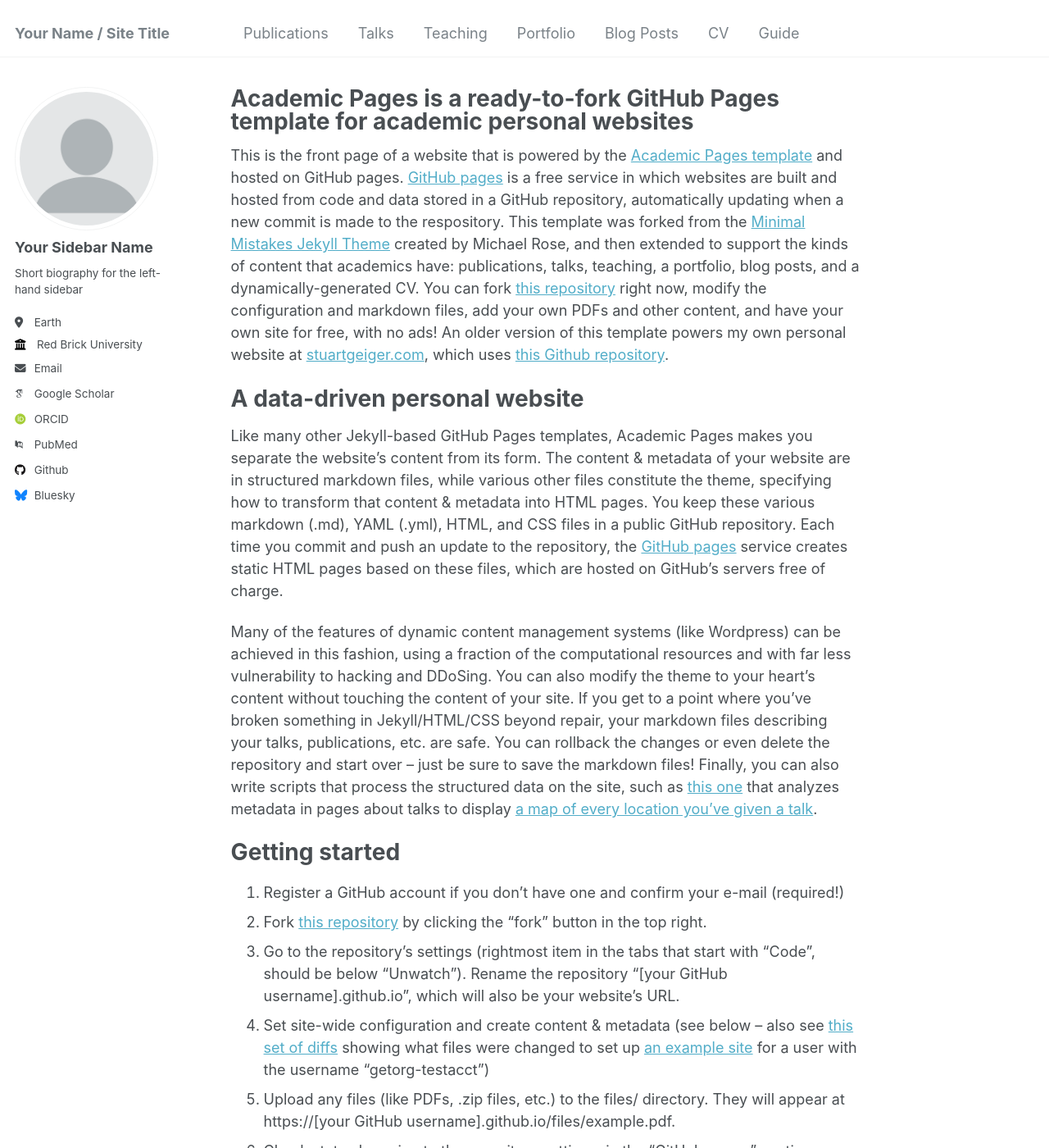
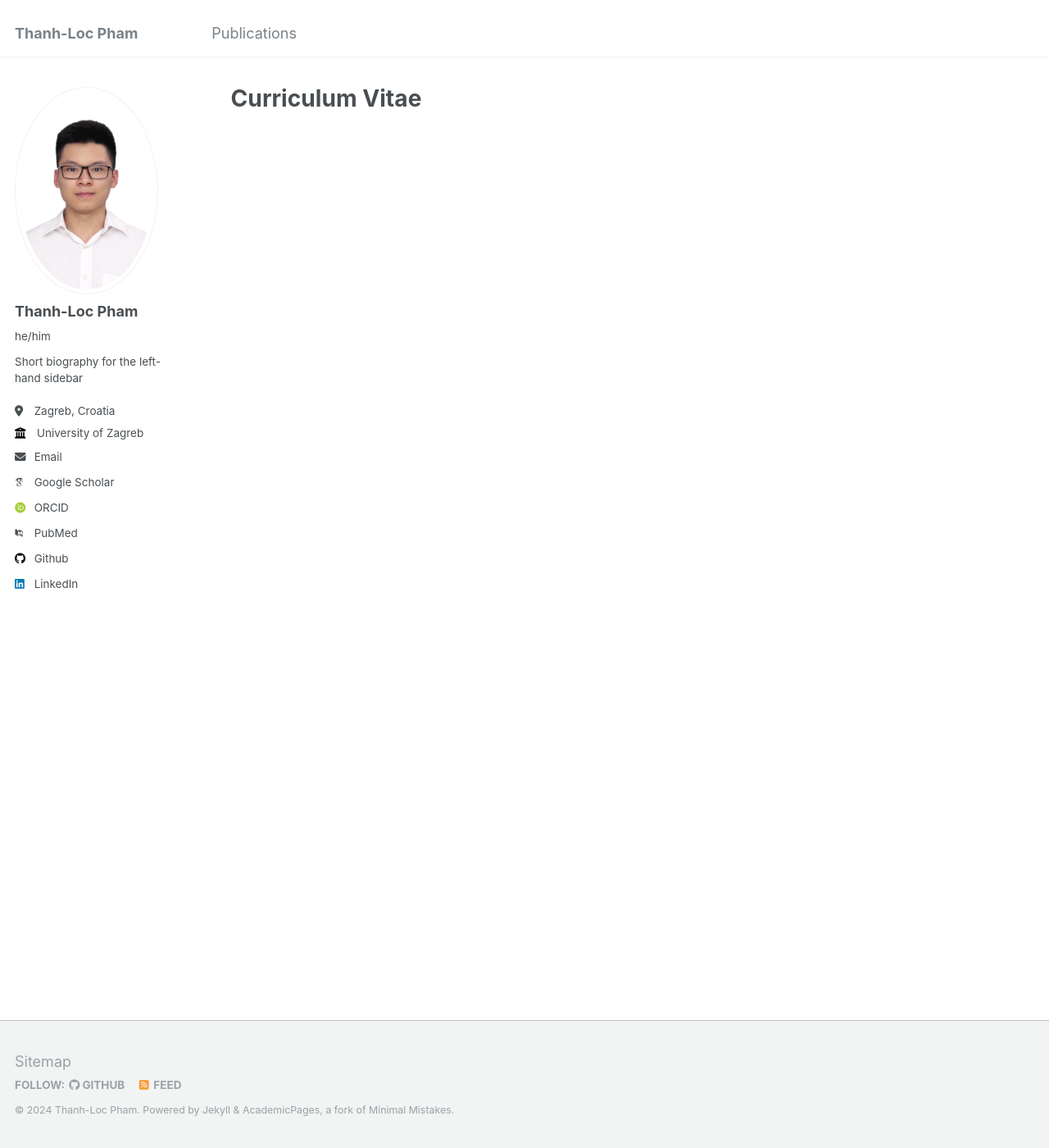
Before and after one commit to leopt4/leopt4.github.io, a Jekyll site: the page built from _pages/about.md, in a window 1280 px wide and 1400 px high. Shown: the whole window at 82% size. Built offline with Jekyll 4.4.1, drawn with Linux system fonts in a browser that asks for light colours; some web fonts are replaced; some of the changed text lies outside the part shown.

Commit message:
added basic info, bio photo

```diff
--- a/_config.yml
+++ b/_config.yml
@@ -8,27 +8,27 @@
 
 # Basic Site Settings
 locale                   : "en-US"
-title                    : "Your Name / Site Title"
+title                    : "Thanh-Loc Pham"
 title_separator          : "-"
-name                     : &name "Your Name"
+name                     : &name "Thanh-Loc Pham"
 description              : &description "personal description"
-url                      : https://academicpages.github.io # the base hostname & protocol for your site e.g. "https://mmistakes.github.io"
+url                      : https://leopt4.github.io # the base hostname & protocol for your site e.g. "https://mmistakes.github.io"
 baseurl                  : "" # the subpath of your site, e.g. "/blog"
-repository               : "academicpages/academicpages.github.io"
+repository               : "leopt4/leopt4.github.io"
 
 # Site Author - The following control what appear as part of the author content on the side bar.
 #               If a field is blank the icon and link will not appear, otherwise it will be shown.
 #               Additional customization can be done by editing /_includes/author-profile.html
 author:
   # Biographic information
-  avatar           : "profile.png"
-  name             : "Your Sidebar Name"
-  pronouns         : # example: "she/her"
+  avatar           : "bio-photo.JPG"
+  name             : "Thanh-Loc Pham"
+  pronouns         : "he/him"
   bio              : "Short biography for the left-hand sidebar"
-  location         : "Earth"
-  employer         : "Red Brick University"
+  location         : "Zagreb, Croatia"
+  employer         : "University of Zagreb"
   uri              : # URL
-  email            : "none@example.org"
+  email            : "phamthanhloc.bkhn@gmail.com"
 
   # Academic websites
   arxiv            : # URL - Update with the correct link to your profile
@@ -43,12 +43,12 @@
   bitbucket        : # Username - Update with your username on the site
   codepen          : # Username
   dribbble         : # Username
-  github           : "academicpages"
+  github           : "leopt4"
   kaggle           : # Username
   stackoverflow    : # User number or user number and name (i.e., use "1" or "1/jeff-atwood")
 
   # Social media
-  bluesky          : "bsky.app" # Replace this with you Bluesky username
+  bluesky          : #"bsky.app" # Replace this with you Bluesky username
   facebook         : # Username
   flickr           : # Username
   foursquare       : # Username
@@ -57,7 +57,7 @@
   keybase          : # Username
   instagram        : # Username
   lastfm           : # Username
-  linkedin         : # Username
+  linkedin         : "Thanh-Loc (Leo) Pham"
   mastodon         : # URL
   medium           : # URL
   pinterest        : # Username
--- a/_pages/about.md
+++ b/_pages/about.md
@@ -1,13 +1,13 @@
 ---
 permalink: /
-title: "Academic Pages is a ready-to-fork GitHub Pages template for academic personal websites"
+title: "Curriculum Vitae"
 author_profile: true
 redirect_from:
   - /about/
   - /about.html
 ---
 
-This is the front page of a website that is powered by the [Academic Pages template](https://github.com/academicpages/academicpages.github.io) and hosted on GitHub pages. [GitHub pages](https://pages.github.com) is a free service in which websites are built and hosted from code and data stored in a GitHub repository, automatically updating when a new commit is made to the respository. This template was forked from the [Minimal Mistakes Jekyll Theme](https://mmistakes.github.io/minimal-mistakes/) created by Michael Rose, and then extended to support the kinds of content that academics have: publications, talks, teaching, a portfolio, blog posts, and a dynamically-generated CV. You can fork [this repository](https://github.com/academicpages/academicpages.github.io) right now, modify the configuration and markdown files, add your own PDFs and other content, and have your own site for free, with no ads! An older version of this template powers my own personal website at [stuartgeiger.com](http://stuartgeiger.com), which uses [this Github repository](https://github.com/staeiou/staeiou.github.io).
+<!-- This is the front page of a website that is powered by the [Academic Pages template](https://github.com/academicpages/academicpages.github.io) and hosted on GitHub pages. [GitHub pages](https://pages.github.com) is a free service in which websites are built and hosted from code and data stored in a GitHub repository, automatically updating when a new commit is made to the respository. This template was forked from the [Minimal Mistakes Jekyll Theme](https://mmistakes.github.io/minimal-mistakes/) created by Michael Rose, and then extended to support the kinds of content that academics have: publications, talks, teaching, a portfolio, blog posts, and a dynamically-generated CV. You can fork [this repository](https://github.com/academicpages/academicpages.github.io) right now, modify the configuration and markdown files, add your own PDFs and other content, and have your own site for free, with no ads! An older version of this template powers my own personal website at [stuartgeiger.com](http://stuartgeiger.com), which uses [this Github repository](https://github.com/staeiou/staeiou.github.io).
 
 A data-driven personal website
 ======
@@ -46,4 +46,4 @@
 
 For more info
 ------
-More info about configuring Academic Pages can be found in [the guide](https://academicpages.github.io/markdown/). The [guides for the Minimal Mistakes theme](https://mmistakes.github.io/minimal-mistakes/docs/configuration/) (which this theme was forked from) might also be helpful.
+More info about configuring Academic Pages can be found in [the guide](https://academicpages.github.io/markdown/). The [guides for the Minimal Mistakes theme](https://mmistakes.github.io/minimal-mistakes/docs/configuration/) (which this theme was forked from) might also be helpful. -->
```
Also changed, not shown: _data/navigation.yml (+12 -12 lines), images/bio-photo.JPG (added).
